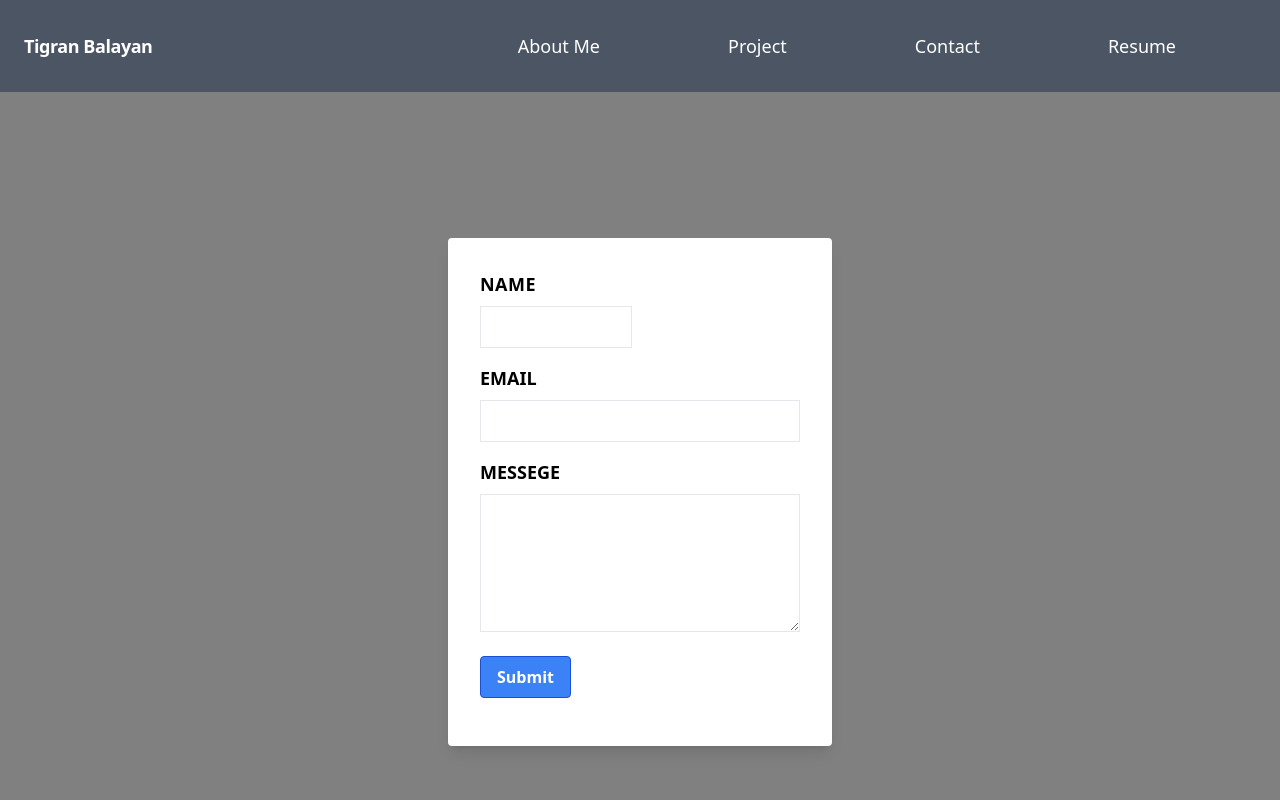
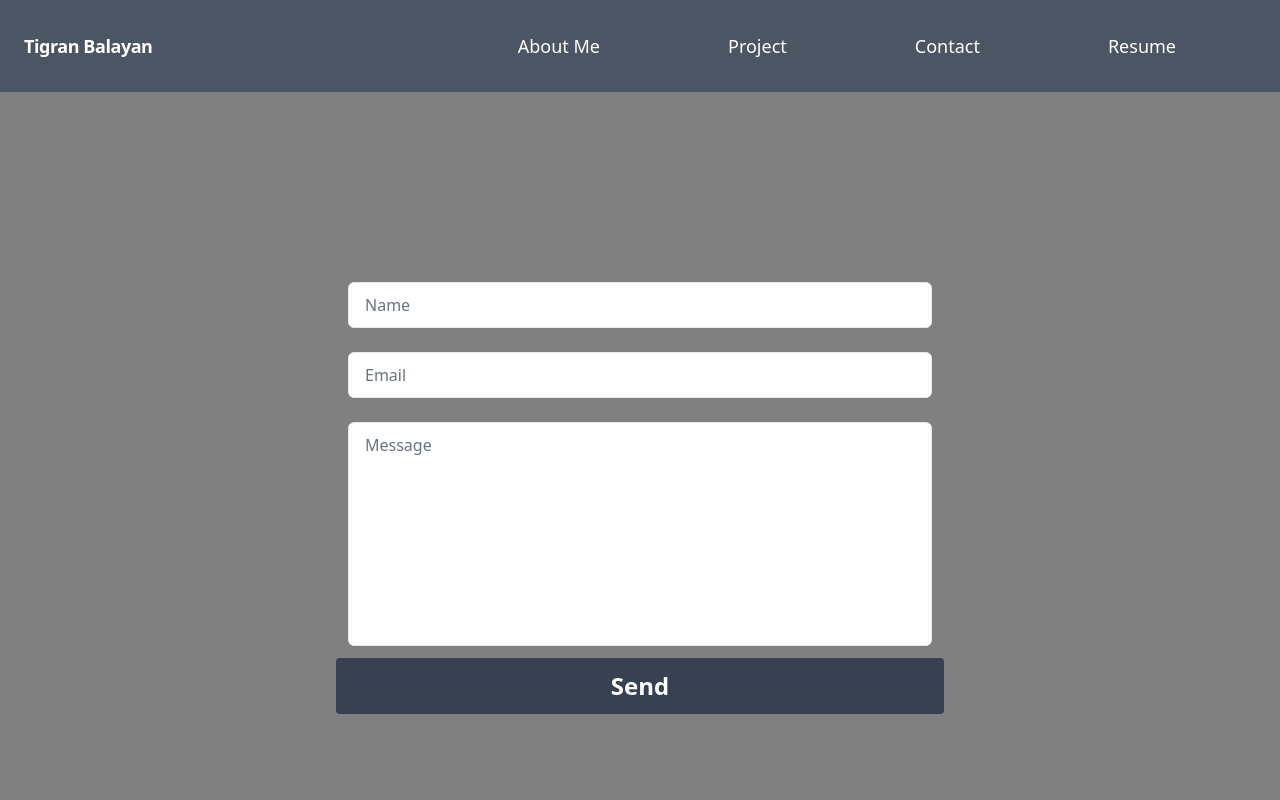
Before and after one commit to TigranBalayan10/portfolio-spa, a React (Create React App) app: page /contact in a window 1280 px wide. Shown: the top 800 px of the page. Built offline with nearby package versions, Linux system fonts and the light colour scheme.

Commit message:
redesign form

```diff
--- a/src/App.js
+++ b/src/App.js
@@ -16,6 +16,7 @@ function App() {
       />
       <main>
           <Routes>
+            <Route path="/" element={<About />} />
             <Route path="/about" element={<About />} />
             <Route path="/project" element={<Project />} />
             <Route path="/contact" element={<Contact />} />
--- a/src/Pages/Contact.js
+++ b/src/Pages/Contact.js
@@ -36,109 +36,51 @@ function Contact() {
   };
 
   return (
-    <div class="flex items-center h-screen w-full bg-teal-lighter">
-      <div class="w-full bg-white rounded shadow-lg p-8 m-4 md:max-w-sm md:mx-auto">
-        <form class="mb-4 md:flex md:flex-wrap md:justify-between">
-          <div class="flex flex-col mb-4 md:w-1/2">
-            <label
-              class="mb-2 uppercase tracking-wide font-bold text-lg text-grey-darkest"
-              htmlFor="name"
-            >
-              Name
-            </label>
+    <div class="flex justify-center items-center h-screen mx-auto">
+      <form class="w-full md:w-3/4 lg:w-3/6 p-4" onSubmit={handleSubmit}>
+        <div class="p-3">
           <input
-              class="border py-2 px-3 text-grey-darkest md:mr-2"
+            class="block appearance-none placeholder-gray-500 placeholder-opacity-100 border border-light-blue-400 rounded-md w-full py-3 px-4 text-gray-700 leading-5 focus:outline-none focus:ring-2 focus:ring-light-blue-300"
             type="text"
+            placeholder="Name"
             name="name"
             defaultValue={name}
             onBlur={handleChange}
           />
         </div>
-          <div class="flex flex-col mb-4 md:w-full">
-            <label
-              class="mb-2 uppercase font-bold text-lg text-grey-darkest"
-              htmlFor="email"
-            >
-              Email
-            </label>
+        <div class="p-3">
           <input
-              class="border py-2 px-3 text-grey-darkest"
+            class="block appearance-none placeholder-gray-500 placeholder-opacity-100 border border-light-blue-400 rounded-md w-full py-3 px-4 text-gray-700 leading-5 focus:outline-none focus:ring-2 focus:ring-light-blue-300"
             type="email"
+            placeholder="Email"
             name="email"
             defaultValue={email}
             onBlur={handleChange}
           />
         </div>
-          <div class="flex flex-col mb-6 md:w-full">
-            <label class="mb-2 uppercase font-bold text-lg text-grey-darkest">
-              Messege
-            </label>
+        <div class="p-3">
           <textarea
-              class="border py-2 px-3 text-grey-darkest"
-              type="text"
+            class="resize-none border rounded-md block appearance-none placeholder-gray-500 placeholder-opacity-100 border border-light-blue-400 rounded-md w-full py-3 px-4 text-gray-700 leading-5 focus:outline-none focus:ring-2 focus:ring-light-blue-300 h-56"
+            placeholder="Message"
             name="message"
-              rows="5"
             defaultValue={message}
             onBlur={handleChange}
           ></textarea>
         </div>
         {errorMessage && (
           <div>
-              <p className="error-text text-red">{errorMessage}</p>
+            <p className="error-text text-red  text-red-700">{errorMessage}</p>
           </div>
         )}
-          <button class="bg-blue-500 hover:bg-blue-700 text-white font-bold py-2 px-4 border border-blue-700 rounded">
-            Submit
+        <button
+          class="w-full bg-gray-700 hover:bg-gray-900 text-white font-bold py-3 px-4 rounded text-2xl"
+          type="submit"
+        >
+          Send
         </button>
       </form>
-      </div>
     </div>
   );
 }
 
 export default Contact;
-
-{/* <form className="container" style={{ width: "50%" }} onSubmit={handleSubmit}>
-  <div className="mb-3">
-    <label htmlFor="name" class="form-label">
-      Name:
-    </label>
-    <input
-      type="text"
-      name="name"
-      class="form-control"
-      defaultValue={name}
-      onBlur={handleChange}
-    />
-  </div>
-  <div class="mb-3">
-    <label htmlFor="email" class="form-label">
-      Email address:
-    </label>
-    <input
-      type="email"
-      name="email"
-      class="form-control"
-      defaultValue={email}
-      onBlur={handleChange}
-    />
-  </div>
-  <div class="mb-3">
-    <label htmlFor="message">Message:</label>
-    <textarea
-      name="message"
-      rows="5"
-      class="form-control"
-      defaultValue={message}
-      onBlur={handleChange}
-    />
-  </div>
-  {errorMessage && (
-    <div>
-      <p className="error-text text-danger">{errorMessage}</p>
-    </div>
-  )}
-  <button type="submit" className="btn btn-primary">
-    Submit
-  </button>
-</form>; */}
--- a/src/Pages/Footer.js
+++ b/src/Pages/Footer.js
@@ -15,15 +15,15 @@ function Footer() {
             icon={faGithub}
             size="4x"
             className="text-gray-600 hover:text-zinc-900"
-            target='_blank'
+            target="_blank"
           ></FontAwesomeIcon>
         </a>
-        <a href="https://twitter.com/Tiko_102">
+        <a href="https://twitter.com/Tiko_102" target="_blank">
           <FontAwesomeIcon
             icon={faTwitter}
             size="4x"
             className="text-gray-600 hover:text-blue-700"
-            target='_blank'
+
           ></FontAwesomeIcon>
         </a>
         <a href="https://www.facebook.com/tigran.balayan.1">
@@ -31,7 +31,7 @@ function Footer() {
             icon={faFacebook}
             size="4x"
             className="text-gray-600 hover:text-blue-600"
-            target='_blank'
+            target="_blank"
           ></FontAwesomeIcon>
         </a>
         <a href="https://www.facebook.com/tigran.balayan.1">
@@ -39,7 +39,7 @@ function Footer() {
             icon={faLinkedin}
             size="4x"
             className="text-gray-600 hover:text-blue-400"
-            target='_blank'
+            target="_blank"
           ></FontAwesomeIcon>
         </a>
       </div>
--- /dev/null
+++ b/src/assets/data/project.json
@@ -0,0 +1,7 @@
+[
+    {
+        "description": "Something",
+        "githubLink": "https://github.com/TigranBalayan10/expense-tracker",
+        "language": ["JavaScript", "Node.js", "Express", "MySql", "Bootstrap", "CSS", "HTML"]
+    }
+]
```
Also changed, not shown: src/Pages/Project.js (+11 -3 lines). Lines whose indentation alone changed are shown as unchanged.
